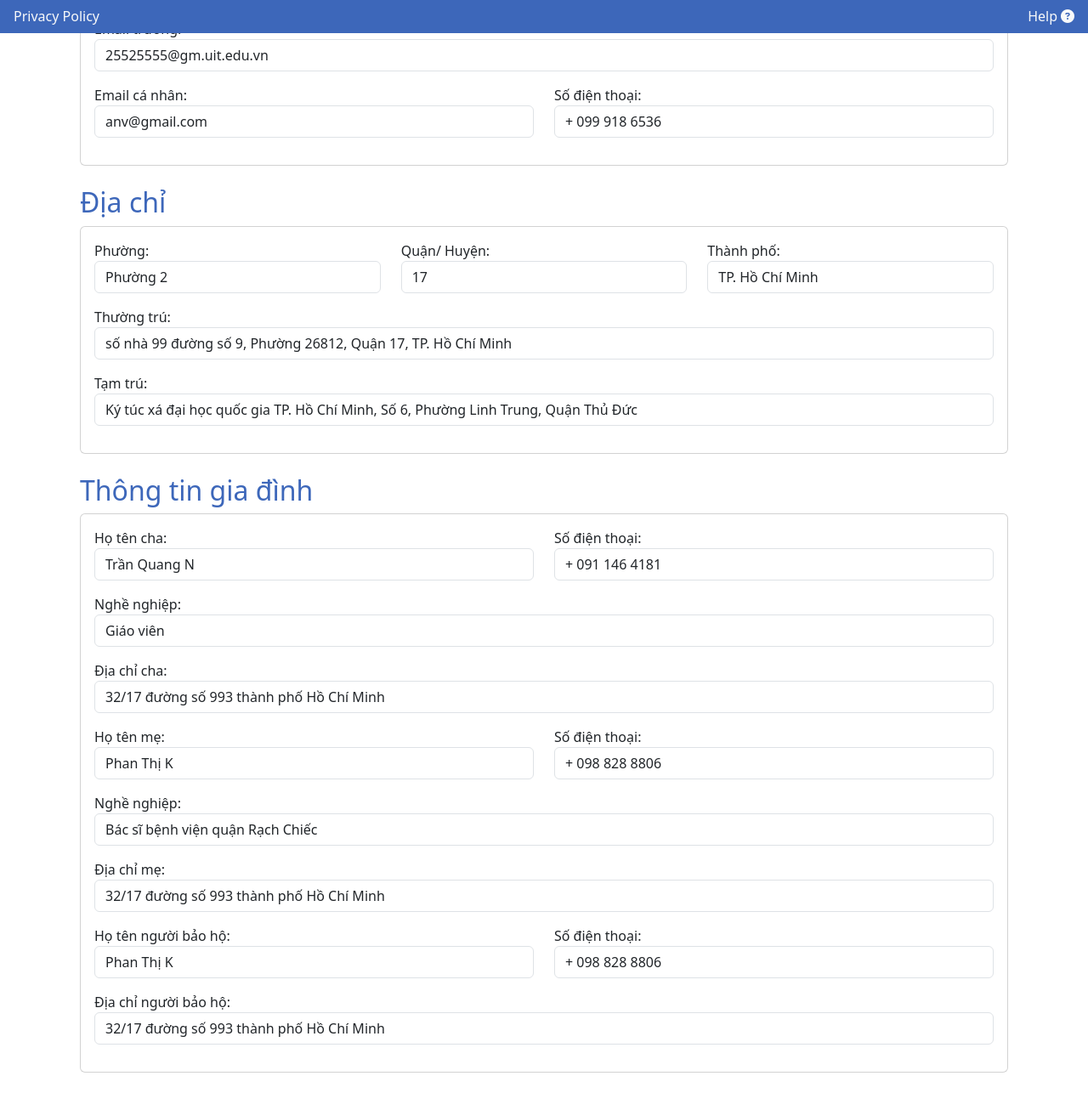
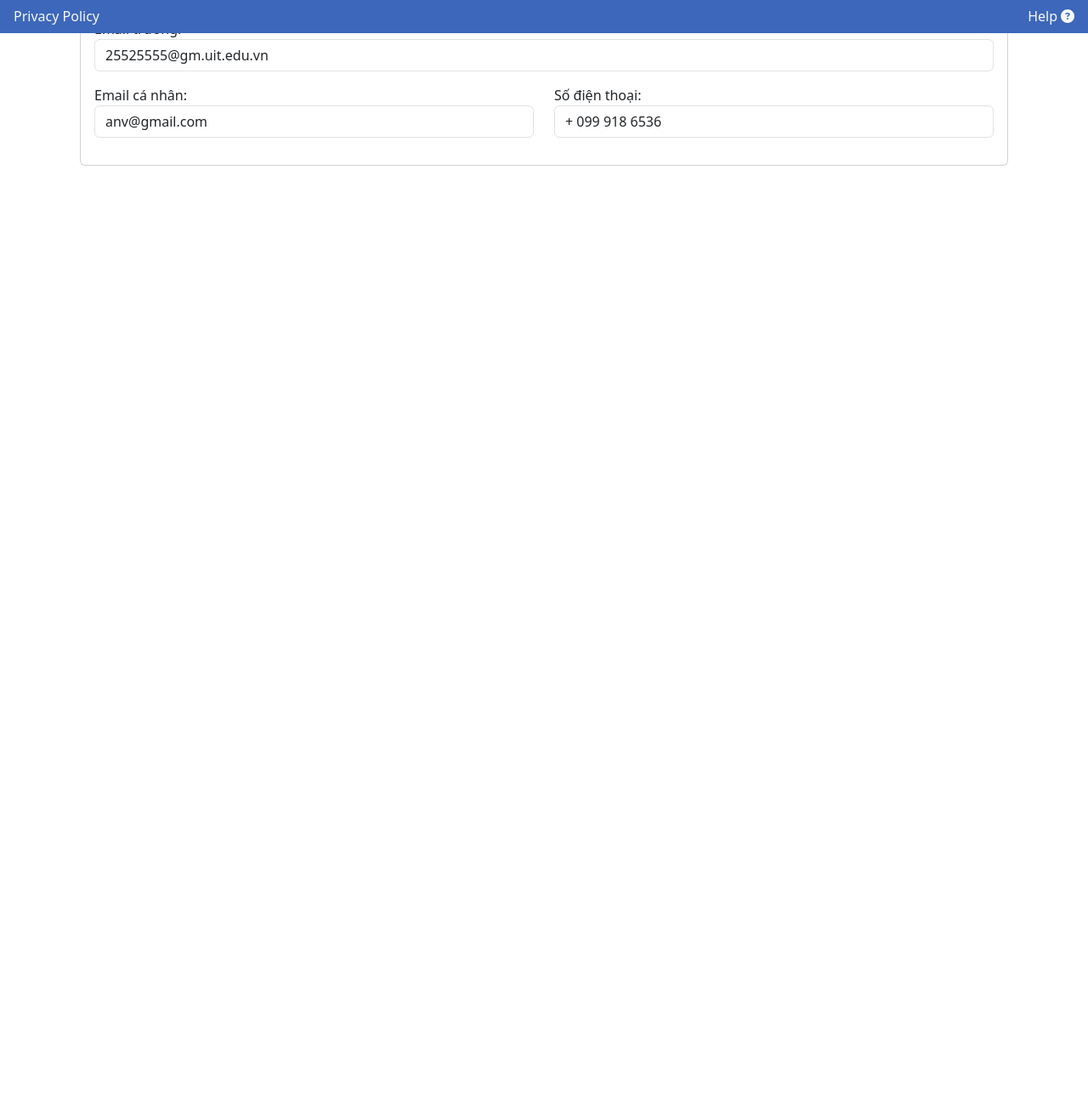
Before and after one commit to leehugw/NT208.P22.ANTT---LapTrinhUngDungWeb---Nhom6, a plain HTML site: page FrontEnd/Lecturer_Information/lecturer_info.html in a window 1280 px wide. Shown: the part 761-2047 px from the top of the page at 85% size. After the commit the page ends 980 px from the top, so only its background shows below. Drawn offline with nearby package versions, Linux system fonts and the light colour scheme.

Commit message:
fix(UI): Fix Lecturer info pages

```diff
--- a/FrontEnd/Lecturer_Information/lecturer_info.html
+++ b/FrontEnd/Lecturer_Information/lecturer_info.html
@@ -34,8 +34,6 @@
                     </a>
                     <ul class="dropdown-menu" aria-labelledby="dropdownMenuLink">
                         <li><a class="dropdown-item" href="#">Hồ sơ Giảng viên</a></li>
-                    </ul>
-                    <ul class="dropdown-menu" aria-labelledby="dropdownMenuLink">
                         <li><a class="dropdown-item" href="#">Danh sách Lớp học</a></li>
                     </ul>
                 </div>
@@ -63,6 +61,9 @@
             </button>
             <div class="collapse" id="studentDropdown">
                 <a class="nav-link d-block text-decoration-none py-2 px-5" href="#">Hồ sơ Giảng viên</a>
+            </div>
+            <div class="collapse" id="studentDropdown">
+                <a class="nav-link d-block text-decoration-none py-2 px-5" href="#">Danh sách lớp học</a>
             </div>
         </nav>
     </header>
@@ -116,64 +117,6 @@
                 </div>
             </div>
         </div>
-
-        <div class="container">
-            <h2>Địa chỉ</h2>
-            <div class="card mb-4">
-                <div class="card-body">
-                    <div class="row">
-                        <div class="col-md-4">
-                            <div class="mb-3"><label>Phường:</label><input type="text" class="form-control" value="Phường 2" readonly></div>
-                        </div>
-                        <div class="col-md-4">
-                            <div class="mb-3"><label>Quận/ Huyện:</label><input type="text" class="form-control" value="17" readonly></div>
-                        </div>
-                        <div class="col-md-4">
-                            <div class="mb-3"><label>Thành phố:</label><input type="text" class="form-control" value="TP. Hồ Chí Minh" readonly></div>
-                        </div>
-                    </div>
-                    <div class="mb-3"><label>Thường trú:</label><input type="text" class="form-control" value="số nhà 99 đường số 9, Phường 26812, Quận 17, TP. Hồ Chí Minh" readonly></div>
-                    <div class="mb-3"><label>Tạm trú:</label><input type="text" class="form-control" value="Ký túc xá đại học quốc gia TP. Hồ Chí Minh, Số 6, Phường Linh Trung, Quận Thủ Đức" readonly></div>
-                </div>
-            </div>
-        </div>
-
-        <div class="container">
-            <h2>Thông tin gia đình</h2>
-            <div class="card mb-4">
-                <div class="card-body">
-                    <div class="row">
-                        <div class="col-md-6">
-                            <div class="mb-3"><label>Họ tên cha:</label><input type="text" class="form-control" value="Trần Quang N" readonly></div>
-                        </div>
-                        <div class="col-md-6">
-                            <div class="mb-3"><label>Số điện thoại:</label><input type="text" class="form-control" value="+ 091 146 4181" readonly></div>
-                        </div>
-                    </div>
-                    <div class="mb-3"><label>Nghề nghiệp:</label><input type="text" class="form-control" value="Giáo viên" readonly></div>
-                    <div class="mb-3"><label>Địa chỉ cha:</label><input type="text" class="form-control" value="32/17 đường số 993 thành phố Hồ Chí Minh" readonly></div>
-                    <div class="row">
-                        <div class="col-md-6">
-                            <div class="mb-3"><label>Họ tên mẹ:</label><input type="text" class="form-control" value="Phan Thị K" readonly></div>
-                        </div>
-                        <div class="col-md-6">
-                            <div class="mb-3"><label>Số điện thoại:</label><input type="text" class="form-control" value="+ 098 828 8806" readonly></div>
-                        </div>
-                    </div>
-                    <div class="mb-3"><label>Nghề nghiệp:</label><input type="text" class="form-control" value="Bác sĩ bệnh viện quận Rạch Chiếc" readonly></div>
-                    <div class="mb-3"><label>Địa chỉ mẹ:</label><input type="text" class="form-control" value="32/17 đường số 993 thành phố Hồ Chí Minh" readonly></div>
-                    <div class="row">
-                        <div class="col-md-6">
-                            <div class="mb-3"><label>Họ tên người bảo hộ:</label><input type="text" class="form-control" value="Phan Thị K" readonly></div>
-                        </div>
-                        <div class="col-md-6">
-                            <div class="mb-3"><label>Số điện thoại:</label><input type="text" class="form-control" value="+ 098 828 8806" readonly></div>
-                        </div>
-                    </div>
-                    <div class="mb-3"><label>Địa chỉ người bảo hộ:</label><input type="text" class="form-control" value="32/17 đường số 993 thành phố Hồ Chí Minh" readonly></div>
-                </div>
-            </div>
-        </div>
     </div>
     <footer class="font-roboto footer-nav d-flex justify-content-between align-items-center px-3 py-2 text-light mt-auto">
         <a href="#" class="text-light text-decoration-none me-auto">Privacy Policy</a>
```
